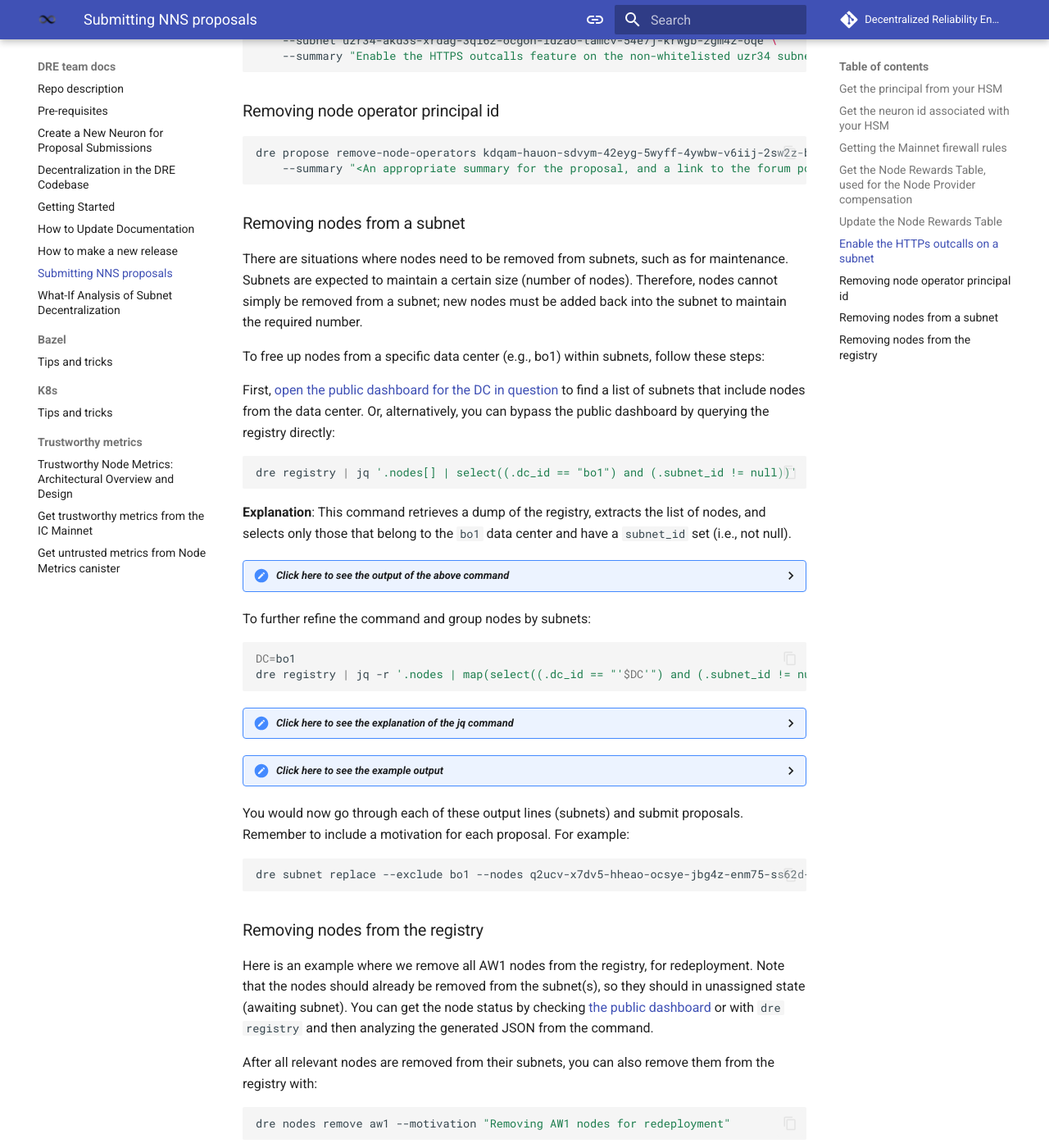
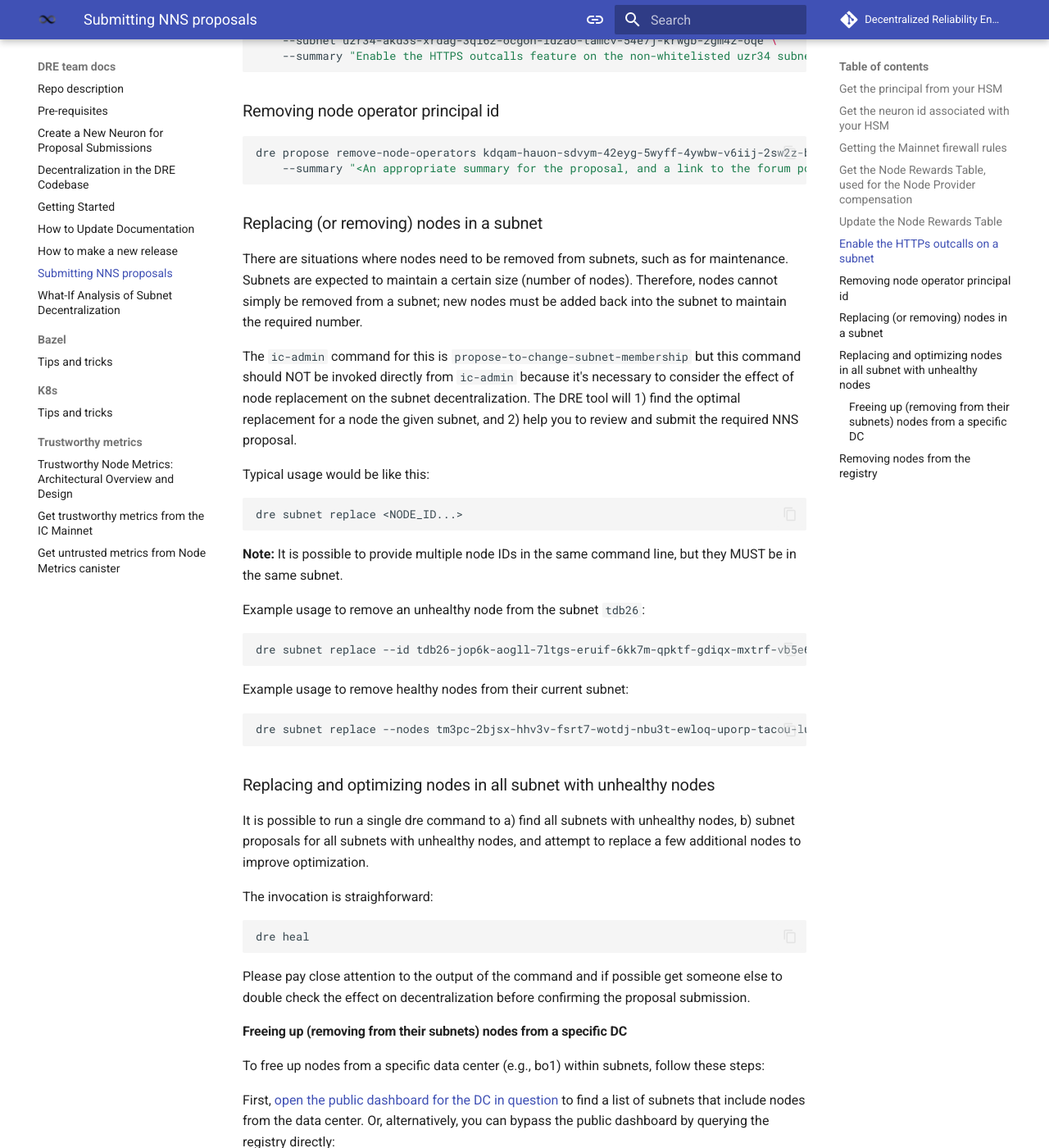
Before and after one commit to dfinity/dre, an MkDocs documentation site: the page built from docs/nns-proposals.md, in a window 1280 px wide and 1400 px high, scrolled down 1245 px. Shown: the whole window at 82% size. Built offline with MkDocs 1.6.1 and Material for MkDocs 9.7.7, drawn with Linux system fonts in a browser that asks for light colours; comment, search, counter and statistics services are not loaded.

Commit message:
chore: Improve dre subnet replace command and the associated docs
Refactor the dre subnet replace command to improve its usability and functionality. This includes adding support for specifying multiple node IDs in the same command line, optimizing the subnet by replacing additional nodes, and providing a motivation for replacing custom nodes. The motivation can be used to explain the reason for replacing nodes, such as for redeployment or improving network topology.

````diff
--- a/docs/nns-proposals.md
+++ b/docs/nns-proposals.md
@@ -59,9 +59,46 @@
     --summary "<An appropriate summary for the proposal, and a link to the forum post for further discussion, if possible>"
 ```
 
-### Removing nodes from a subnet
+### Replacing (or removing) nodes in a subnet
 
 There are situations where nodes need to be removed from subnets, such as for maintenance. Subnets are expected to maintain a certain size (number of nodes). Therefore, nodes cannot simply be removed from a subnet; new nodes must be added back into the subnet to maintain the required number.
+
+The `ic-admin` command for this is `propose-to-change-subnet-membership` but this command should NOT be invoked directly from `ic-admin` because it's necessary to consider the effect of node replacement on the subnet decentralization.
+The DRE tool will 1) find the optimal replacement for a node the given subnet, and 2) help you to review and submit the required NNS proposal.
+
+Typical usage would be like this:
+
+```bash
+dre subnet replace <NODE_ID...>
+```
+
+**Note:** It is possible to provide multiple node IDs in the same command line, but they MUST be in the same subnet.
+
+Example usage to remove an unhealthy node from the subnet `tdb26`:
+
+```bash
+dre subnet replace --id tdb26-jop6k-aogll-7ltgs-eruif-6kk7m-qpktf-gdiqx-mxtrf-vb5e6-eqe
+```
+
+Example usage to remove healthy nodes from their current subnet:
+
+```bash
+dre subnet replace --nodes tm3pc-2bjsx-hhv3v-fsrt7-wotdj-nbu3t-ewloq-uporp-tacou-lupdn-oae 5iihd-fkroy-ow5zp-hlvwz-bsgbl-mecta-kxubm-6adxr-ckcu6-prsus-fqe --motivation "Removing nodes for redeployment. Link to the forum post: https://forum.dfinity.org/...."
+```
+
+### Replacing and optimizing nodes in all subnet with unhealthy nodes
+
+It is possible to run a single dre command to a) find all subnets with unhealthy nodes, b) subnet proposals for all subnets with unhealthy nodes, and attempt to replace a few additional nodes to improve optimization.
+
+The invocation is straighforward:
+
+```bash
+dre heal
+```
+
+Please pay close attention to the output of the command and if possible get someone else to double check the effect on decentralization before confirming the proposal submission.
+
+#### Freeing up (removing from their subnets) nodes from a specific DC
 
 To free up nodes from a specific data center (e.g., bo1) within subnets, follow these steps:
 
````
Also changed, not shown: 2 other files.
